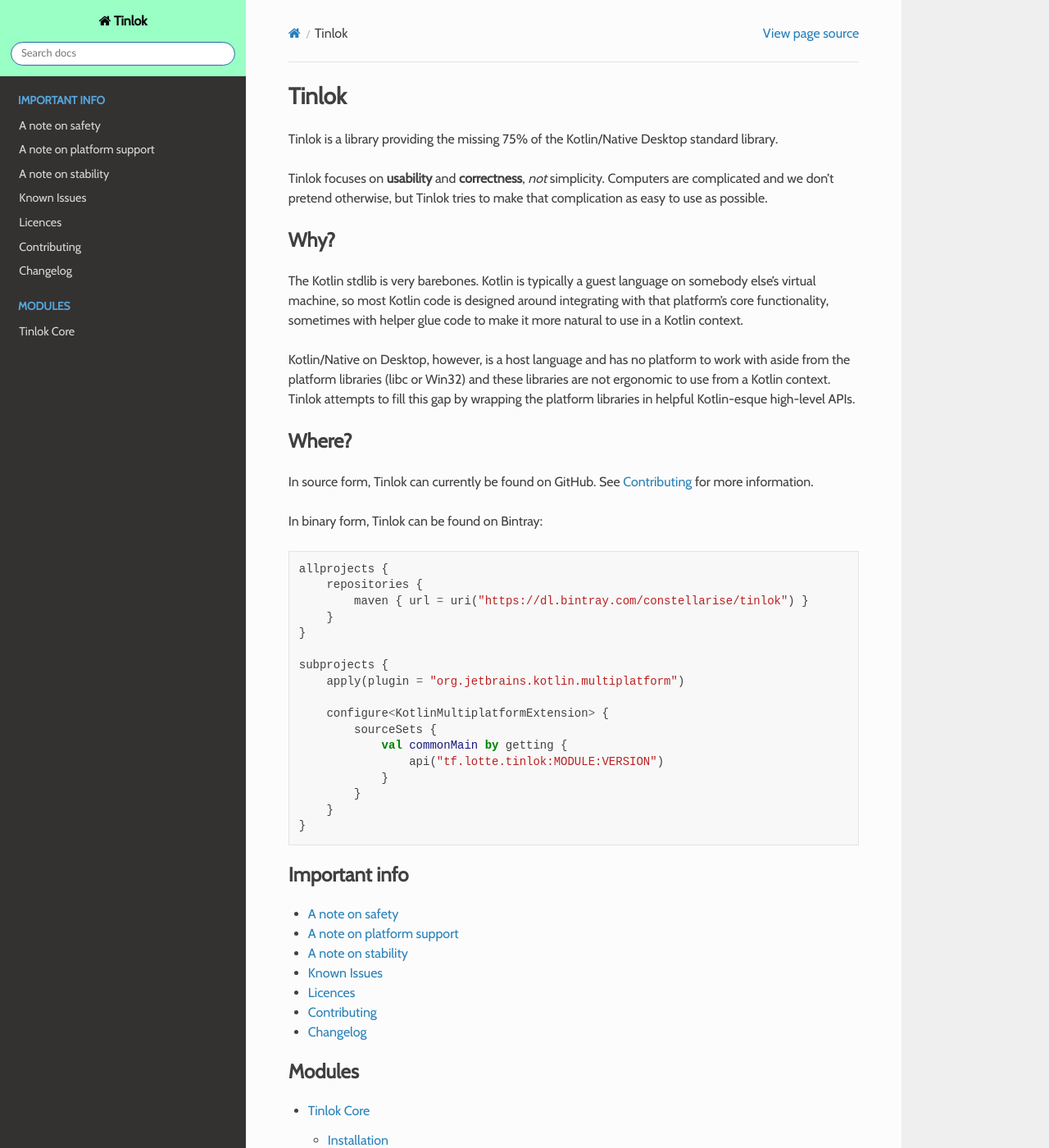
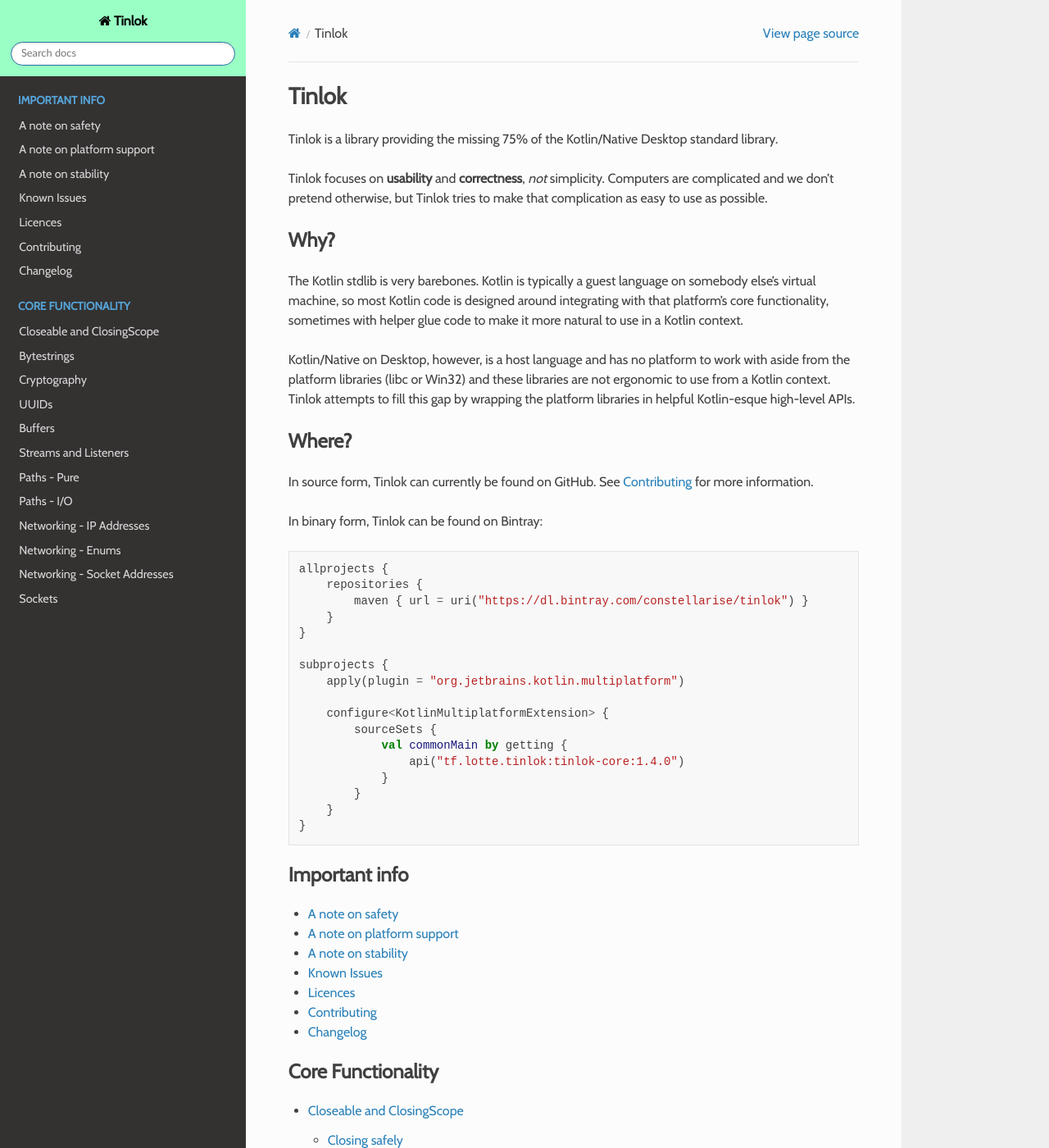
Before and after one commit to Fuyukai/Tinlok, a Sphinx documentation site: the page built from docs/index.rst, in a window 1280 px wide and 1400 px high. Shown: the whole window at 82% size. Built offline with Sphinx 7.4.7 and the Read the Docs theme 2.0.0, drawn with Linux system fonts in a browser that asks for light colours; some web fonts are replaced; some of the changed text lies outside the part shown.

Commit message:
Reorganise docs a bit

```diff
--- a/docs/_static/css/custom.css
+++ b/docs/_static/css/custom.css
@@ -17,6 +17,11 @@
 
 p, li, strong, em, a {
     font-family: "Cabin" !important;
+}
+
+/* get rid of annoying list margins */
+.rst-content .section ol li > *, .rst-content .section ul li > * {
+    margin-top: 0 !important;
 }
 
 
--- a/docs/modules/core/streams-listeners.rst
+++ b/docs/core/streams-listeners.rst
@@ -14,7 +14,7 @@
 
 
 Listeners
-=========
+---------
 
 .. versionadded:: 1.3.0
 
@@ -35,7 +35,7 @@
     }
 
 Streams
-=======
+-------
 
 Streams are objects that perform actual I/O, e.g. a file stream or a socket stream. Streams use a
 set of base interfaces:
--- a/docs/index.rst
+++ b/docs/index.rst
@@ -43,7 +43,7 @@
         configure<KotlinMultiplatformExtension> {
             sourceSets {
                 val commonMain by getting {
-                    api("tf.lotte.tinlok:MODULE:VERSION")
+                    api("tf.lotte.tinlok:tinlok-core:1.4.0")
                 }
             }
         }
@@ -63,6 +63,20 @@
 
 .. toctree::
    :maxdepth: 3
-   :caption: Modules
+   :caption: Core Functionality
 
-   modules/core/index.rst
+   core/closingscope.rst
+   core/bytestring.rst
+   core/cryptography.rst
+   core/uuid.rst
+
+   core/buffer.rst
+   core/streams-listeners.rst
+
+   core/paths/pure.rst
+   core/paths/io.rst
+
+   core/networking/ipaddress.rst
+   core/networking/network-enums.rst
+   core/networking/socketaddress.rst
+   core/networking/sockets.rst
```
Also changed, not shown: docs/core/buffer.rst (renamed from docs/modules/core/buffer.rst), docs/core/bytestring.rst (renamed from docs/modules/core/bytestring.rst), docs/core/closingscope.rst (renamed from docs/modules/core/closingscope.rst), docs/core/cryptography.rst (renamed from docs/modules/core/cryptography.rst), docs/core/index.rst (renamed from docs/modules/core/index.rst), docs/core/networking/ipaddress.rst (renamed from docs/modules/core/networking/ipaddress.rst), docs/core/networking/network-enums.rst (renamed from docs/modules/core/networking/network-enums.rst), docs/core/networking/socketaddress.rst (renamed from docs/modules/core/networking/socketaddress.rst), docs/core/networking/sockets.rst (renamed from docs/modules/core/networking/sockets.rst), docs/core/paths/io.rst (renamed from docs/modules/core/paths/io.rst), docs/core/paths/pure.rst (renamed from docs/modules/core/paths/pure.rst), docs/core/uuid.rst (renamed from docs/modules/core/uuid.rst).
